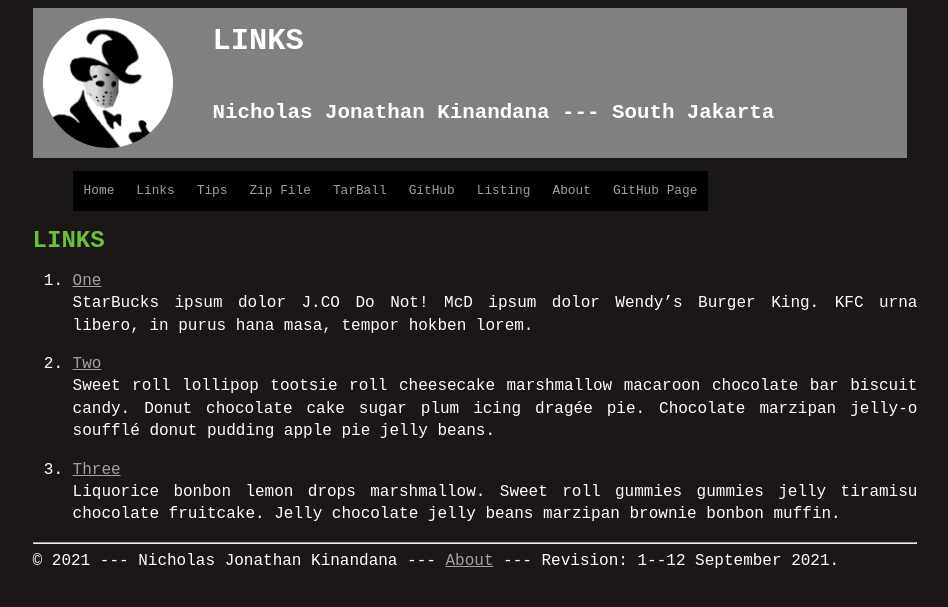
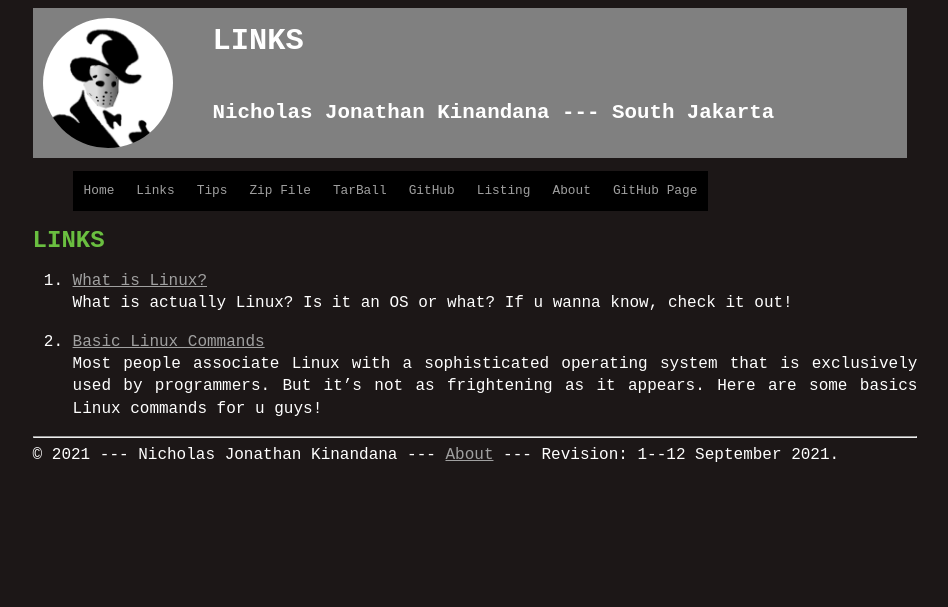
Before and after one commit to nichoje/os212, a Jekyll site: the page built from links.md, in a window 1280 px wide. Shown: the top 607 px of the page, without its empty margins (165-1113 px from the left). Built offline with Jekyll 4.4.1, drawn with Linux system fonts in a browser that asks for light colours; our own code applies the rules of GitHub Pages for plain Markdown files.

Commit message:
Update links.md

```diff
--- a/links.md
+++ b/links.md
@@ -4,17 +4,10 @@ permalink: /LINKS/
 
 # LINKS
 
-1. [One](https://en.wikipedia.org/wiki/1)<br>
-StarBucks ipsum dolor J.CO Do Not!
-McD ipsum dolor Wendy's Burger King.
-KFC urna libero, in purus hana masa, tempor hokben lorem.
+1. [What is Linux?](https://www.linux.com/what-is-linux/)<br>
+What is actually Linux? Is it an OS or what? If u wanna know, check it out!
 
-2. [Two](https://en.wikipedia.org/wiki/2)<br>
-Sweet roll lollipop tootsie roll cheesecake marshmallow macaroon chocolate bar biscuit candy.
-Donut chocolate cake sugar plum icing dragée pie.
-Chocolate marzipan jelly-o soufflé donut pudding apple pie jelly beans.
-
-3. [Three](https://en.wikipedia.org/wiki/3)<br>
-Liquorice bonbon lemon drops marshmallow.
-Sweet roll gummies gummies jelly tiramisu chocolate fruitcake.
-Jelly chocolate jelly beans marzipan brownie bonbon muffin.
+2. [Basic Linux Commands](https://www.hostinger.com/tutorials/linux-commands)<br>
+Most people associate Linux with a sophisticated operating system that is
+exclusively used by programmers. But it's not as frightening as it appears.
+Here are some basics Linux commands for u guys!
```
